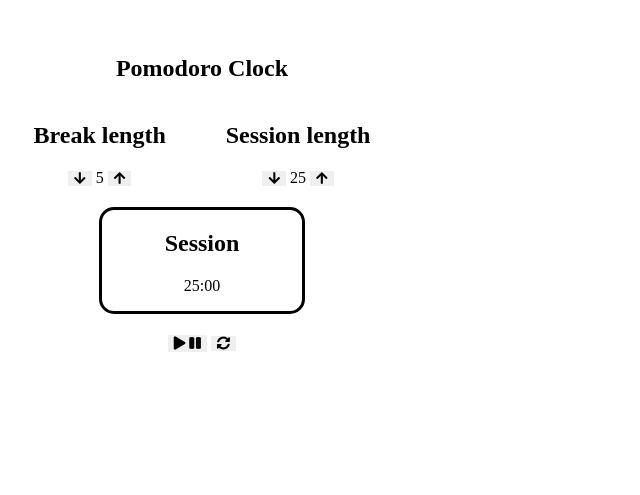
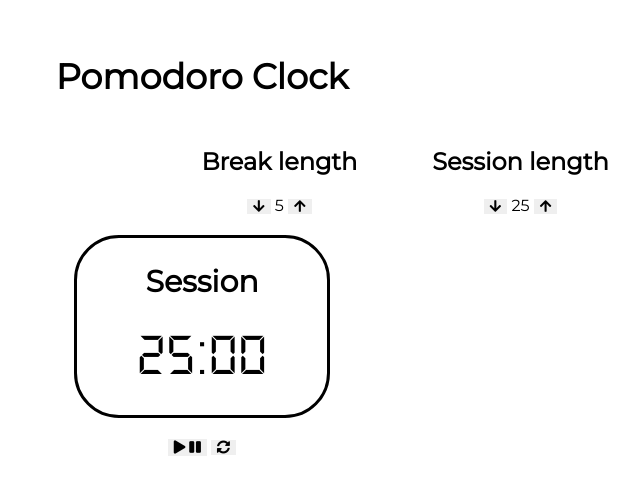
Before and after one commit to arpibb/pomodoro-clock, a plain HTML site: page index.html in a window 1280 px wide. Shown: the part 145-640 px from the top of the page, without its empty margins (438-1078 px from the left). Drawn offline with Linux system fonts and the light colour scheme.

Commit message:
style changes

```diff
--- a/index.html
+++ b/index.html
@@ -4,6 +4,10 @@
   <meta name="viewport" content="width=device-width, initial-scale=1.0">
   <link rel="stylesheet" type="text/css" href="style.css">
   <link rel="stylesheet" href="https://use.fontawesome.com/releases/v5.12.1/css/all.css">
+  <link href="https://fonts.googleapis.com/css?family=Roboto&display=swap" rel="stylesheet">
+  <link href="https://fonts.googleapis.com/css?family=Montserrat&display=swap" rel="stylesheet">
+
+
   <title>Arpi's Tomate Clocko</title>
 </head>
 <body>
--- a/style.css
+++ b/style.css
@@ -1,23 +1,46 @@
+@font-face {
+  font-family: "Digital";
+  src: url("fonts/DS-DIGI.TTF") format("truetype");
+}
+:root{
+  --font-for-texts: 'Montserrat', sans-serif;
+}
+
+
 #main{
   margin:200px;
   text-align: center;
 }
+h1 {
+  font-family: var(--font-for-texts);
+  font-size: 35px;
+}
 #settings{
+  width: 700px;
+  margin: 0 350px 0 300px;
   display: flex;
   justify-content: center;
   /* margin-bottom: 30px; */
 }
 #break{
-  margin-right: 30px;
+  margin-right: 45px;
+  font-family: var(--font-for-texts);
 }
 #session{
-  margin-left: 30px;;
+  margin: 0px 30px;
+  margin-left: 30px;
+  font-family: var(--font-for-texts);
 }
 #clock{
-  width: 200px;
+  width: 250px;
   margin: 20px auto;
+  padding: 0px;
   border: 3px solid black;
-  border-radius: 15px;
+  border-radius: 45px;
+}
+#timer-label{
+  font-size: 30px;
+  font-family: var(--font-for-texts);
 }
 button{
   border: none;
@@ -31,3 +54,9 @@ button:focus{
 #controls button:clicked{
   border: none;
 }
+#time-left{
+  font-family: Digital;
+  font-size: 60px;
+  margin-bottom: 30px;
+  margin-block-start: 0;
+}
```
Also changed, not shown: fonts/DIGITAL.TXT (added), fonts/DS-DIGI.TTF (added), fonts/DS-DIGIB.TTF (added), fonts/DS-DIGII.TTF (added), fonts/DS-DIGIT.TTF (added).
